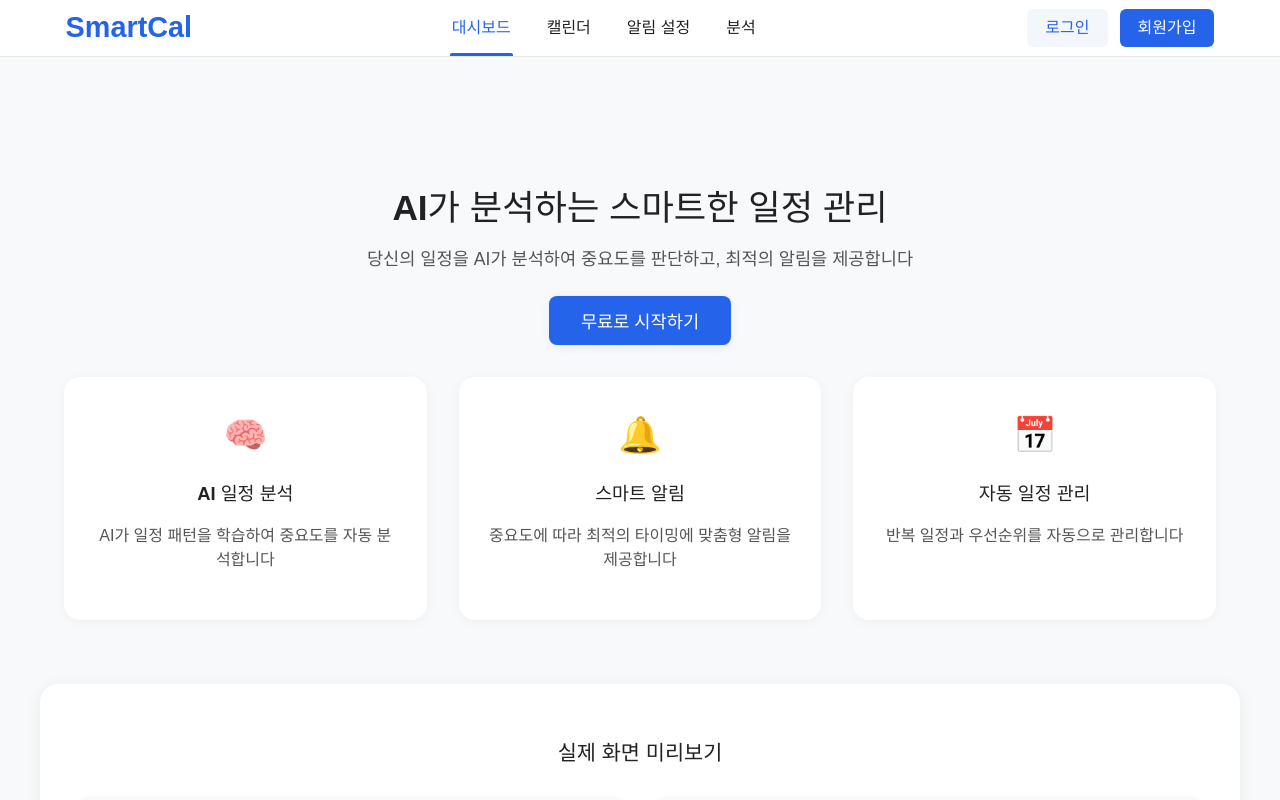
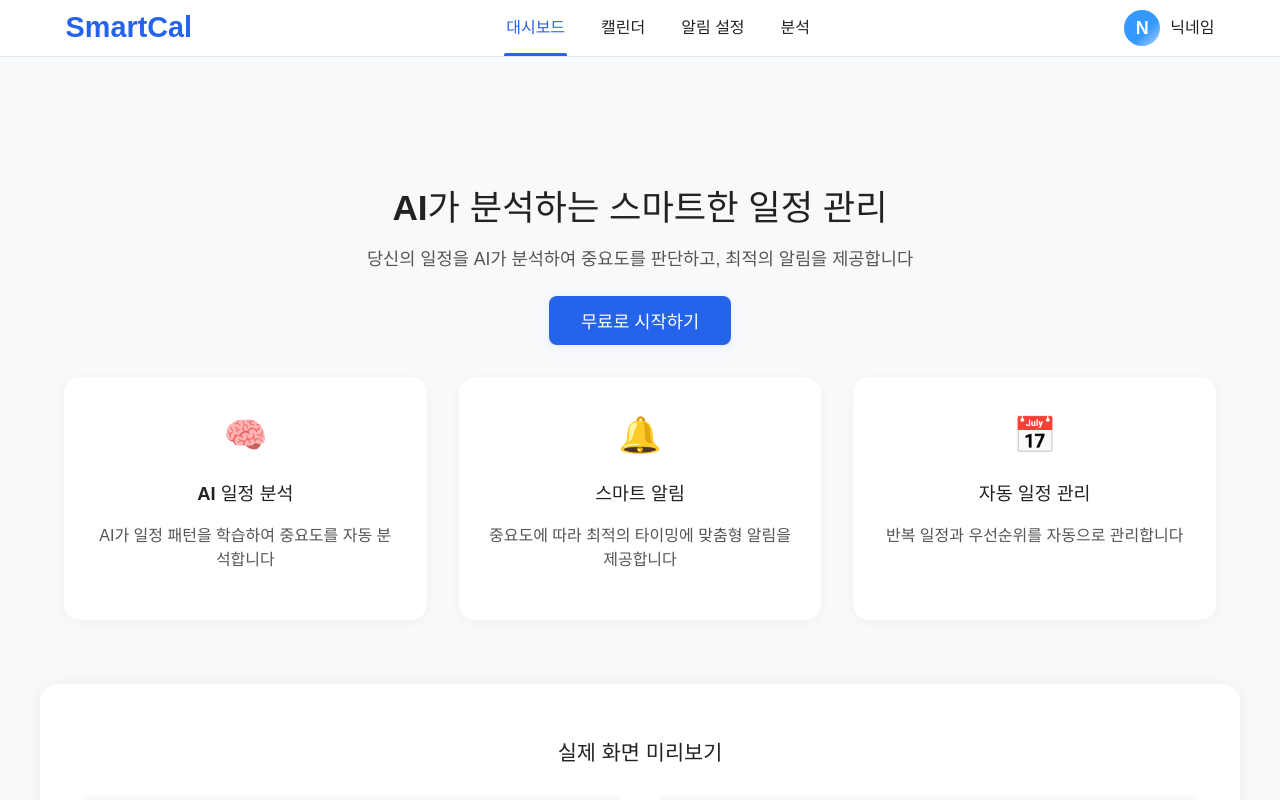
Before and after one commit to chaechae-04/chungcheongthon-team3, a React (Vite) app in the folder frontend/: page / in a window 1280 px wide. Shown: the top 800 px of the page. Built offline with nearby package versions, Linux system fonts and the light colour scheme.

Commit message:
feat: header.jsx 수정

```diff
--- a/frontend/src/components/layout/Header.jsx
+++ b/frontend/src/components/layout/Header.jsx
@@ -5,7 +5,7 @@ import "./Header.css";
 
 function Header() {
   // 임시 로그인 상태 (실제 서비스에서는 context, redux, props 등으로 대체)
-  const isLoggedIn = false;
+  const isLoggedIn = true;
 
   return (
     <header className="header">
```
